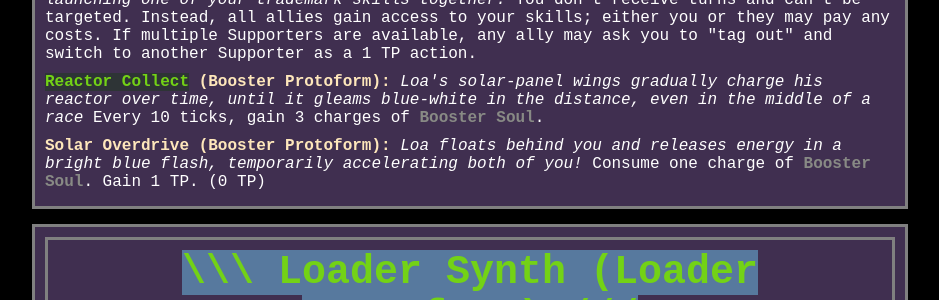
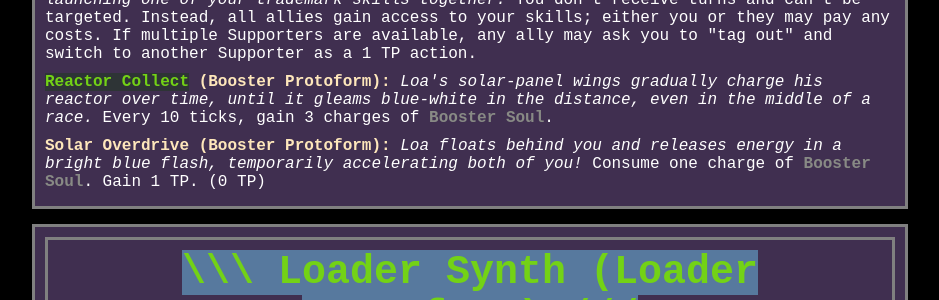
Before and after one commit to satellaviewer/xsys-blog, a Jekyll site: the page system/supporters.html, which Jekyll copies as it is, in a window 1280 px wide. Shown: the part 881-1181 px from the top of the page, without its empty margins (170-1109 px from the left). Built offline with Jekyll 4.4.1, drawn with Linux system fonts in a browser that asks for light colours.

Commit message:
Minor formatting fix.

```diff
--- a/system/supporters.html
+++ b/system/supporters.html
@@ -25,7 +25,7 @@
         <span class="fg13 bg12"><strong>\\\ Booster Synth (Booster Protoform) ///</strong></span><br />Assist class of Loa, the arena's operations synth. An aerodynamic synth body with large detachable boosters, optimized for street racing by the bay. Provides additional actions over time. <em>"I've got just the thing, if you don't mind pushing things a liiiiiiittle past the red line. Relax, it'll be fine!"</em><br />Skills: <strong><span class="fg9 bg01">Supporter</span>, <span class="fg9 bg01">Reactor Collect</span>, Solar Overdrive</strong>
         </div>
             <div class="skill"><strong><span class="fg9 bg01">Supporter</span> (Assist Character):</strong> <em>When your allies call for you, you warp beside them, launching one of your trademark skills together.</em> You don't receive turns and can't be targeted. Instead, all allies gain access to your skills; either you or they may pay any costs. If multiple Supporters are available, any ally may ask you to "tag out" and switch to another Supporter as a 1 TP action. </div>
-            <div class="skill"><strong><span class="fg9 bg01">Reactor Collect</span> (Booster Protoform):</strong> <em>Loa's solar-panel wings gradually charge his reactor over time, until it gleams blue-white in the distance, even in the middle of a race</em> Every 10 ticks, gain 3 charges of <strong><span class="fg15 bg">Booster Soul</span></strong>. </div>
+            <div class="skill"><strong><span class="fg9 bg01">Reactor Collect</span> (Booster Protoform):</strong> <em>Loa's solar-panel wings gradually charge his reactor over time, until it gleams blue-white in the distance, even in the middle of a race.</em> Every 10 ticks, gain 3 charges of <strong><span class="fg15 bg">Booster Soul</span></strong>. </div>
             <div class="skill"><strong>Solar Overdrive (Booster Protoform):</strong> <em>Loa floats behind you and releases energy in a bright blue flash, temporarily accelerating both of you!</em> Consume one charge of <strong><span class="fg15 bg">Booster Soul</span></strong>. Gain 1 TP. (0 TP) </div>
     </div>
     <div class="classblock">
```
